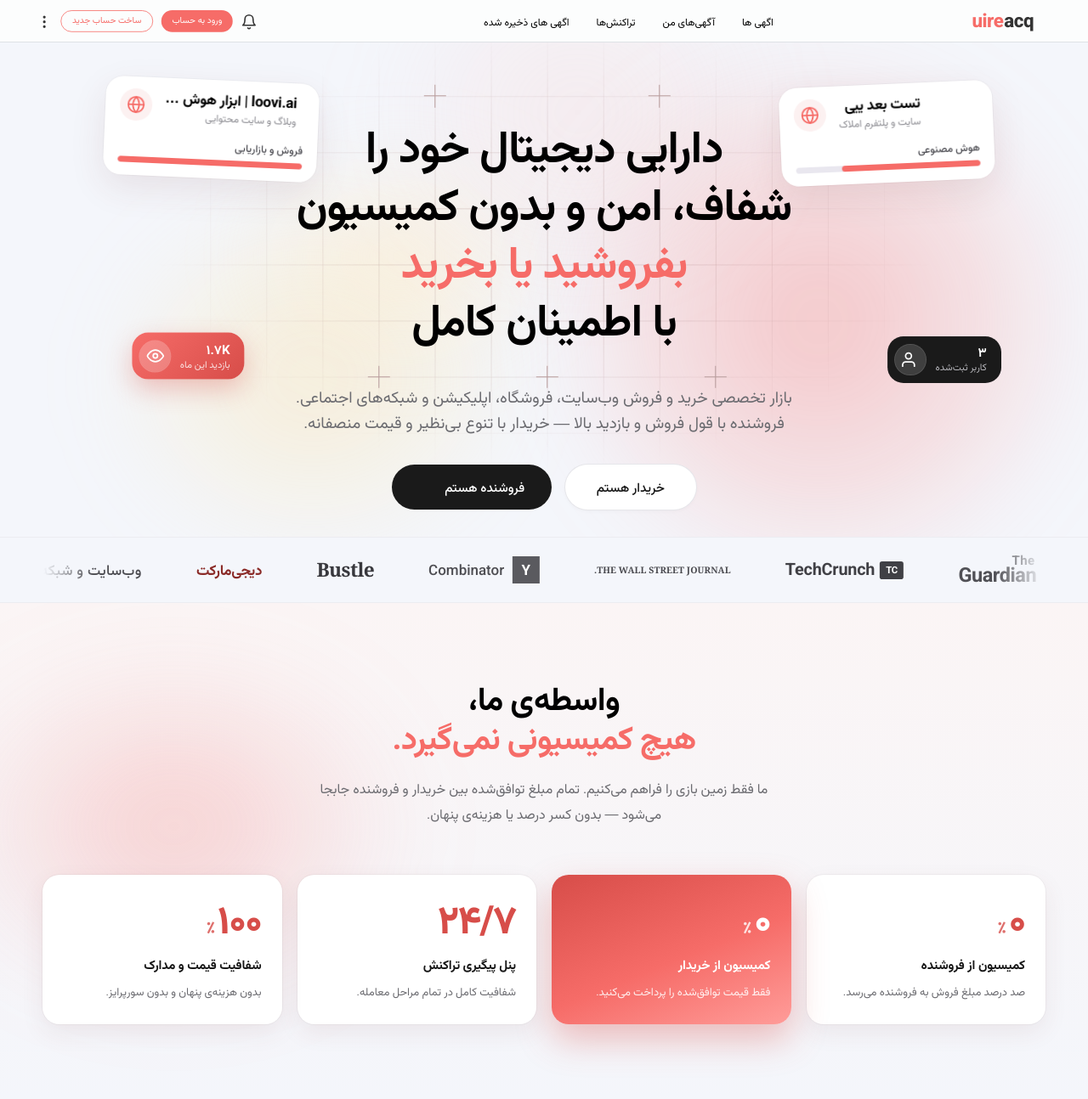
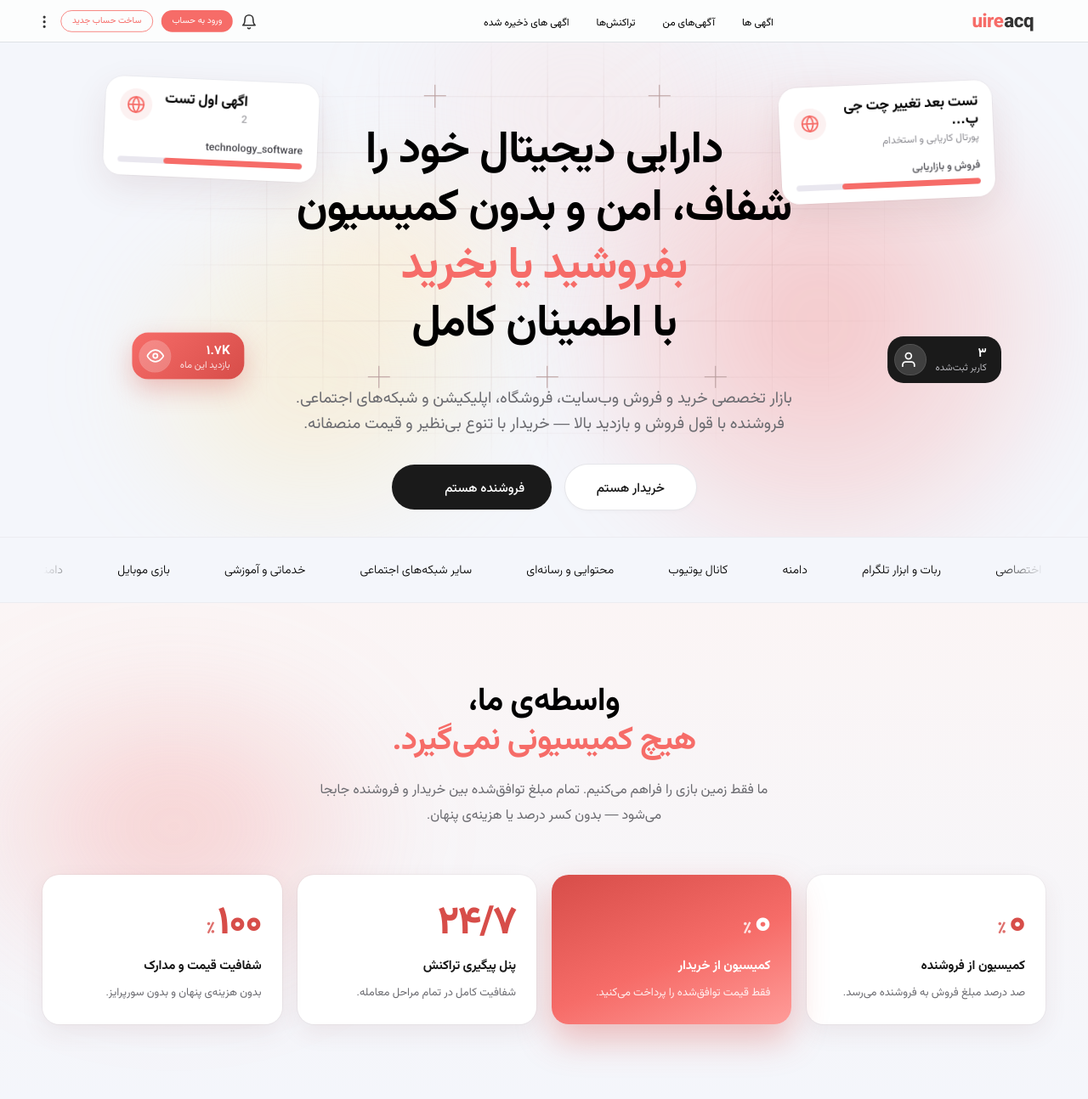
Before and after one commit to yhyaa79/web_advertising, a Django app: page / in a window 1280 px wide. Shown: the top 1294 px of the page at 85% size. Run offline with Django 4.2, Linux system fonts and the light colour scheme; data comes from the database, SQL or seed files in the repository; both versions use the stored data as it was after the commit.

Commit message:
Redesign

```diff
--- a/core/views.py
+++ b/core/views.py
@@ -8,6 +8,9 @@ from django.db.models import Count, Sum, Avg, Q, F, Case, When, DecimalField, Mi
 from listings.models import Listing, Category, ViewsDataPoint, IncomeDataPoint
 from accounts.models import SavedListing
 from django.views.generic import TemplateView
+import random
+from django.urls import reverse
+
 
 class ComingSoonView(TemplateView):
     template_name = 'coming_soon.html'
@@ -270,6 +273,39 @@ def format_number(num):
     return str(int(num))
 
 
+def get_strip_items():
+    """
+    ساخت لیست به‌هم‌ریخته از دسته‌بندی‌ها و زیردسته‌ها
+    برای نمایش در نوار متحرک صفحه اصلی.
+    """
+    items = []
+
+    # دسته‌های اصلی پلتفرم + زیردسته‌هایشان
+    for slug, label, subs in Category.PLATFORM_CATEGORIES:
+        items.append({
+            'type': 'category',
+            'label': label,
+            'slug': slug,
+            'url': f"{reverse('listings:listing_list')}?category={slug}",
+        })
+        for sub_slug, sub_label in subs:
+            items.append({
+                'type': 'subcategory',
+                'label': sub_label,
+                'slug': sub_slug,
+                'url': f"{reverse('listings:listing_list')}?category={sub_slug}",
+            })
+
+    # اگر خواستی دسته‌های فعالیت را هم قاطی کنی، این بلاک را فعال کن:
+    # for slug, label, subs in Listing.ACTIVITY_CATEGORIES:
+    #     items.append({...})
+    #     for sub_slug, sub_label in subs:
+    #         items.append({...})
+
+    random.shuffle(items)   # به‌هم‌ریختن
+    return items
+
+
 def home(request):
     """صفحه اصلی با داده‌های دینامیک جامع"""
 
@@ -318,6 +354,8 @@ def home(request):
 
         # توابع کمکی
         'format_number': format_number,
+
+        'strip_items': get_strip_items(),
     }
 
     from listings.models import Category, Listing
--- a/static/css/home.css
+++ b/static/css/home.css
@@ -513,7 +513,9 @@ a:focus-visible {
     width: max-content;
     height: 100%;
     margin-right: calc(var(--k) * -9);
-    animation: scroll 45s linear infinite;
+    /* مدت را JS تعیین می‌کند */
+    animation: scroll var(--marquee-duration, 45s) linear infinite;
+    will-change: transform;
 }
 
 .set {
@@ -533,8 +535,9 @@ a:focus-visible {
     display: flex;
     align-items: center;
     white-space: nowrap;
-    color: #4d4d52;
     flex: none;
+    font-size: calc(var(--k) * 7.5);
+    font-weight: 300;
 }
 
 .lg-nyt {
--- a/templates/core/home.html
+++ b/templates/core/home.html
@@ -133,36 +133,45 @@
   </section>
 
 
-  <!-- press strip -->
-  <section class="strip" aria-label="رسانه‌های همراه">
+  <!-- ═══════════ strip: دسته‌بندی و زیردسته‌های داینامیک ═══════════ -->
+  {% if strip_items %}
+  <section class="strip" aria-label="دسته‌بندی‌ها و زیردسته‌ها">
     <div class="strip-in">
       <div class="marquee">
         <div class="track">
+
           <div class="set">
-            <span class="lg lg-nyt">The New York Times</span>
-            <span class="lg lg-guardian"><small>The</small><b>Guardian</b></span>
-            <span class="lg lg-tc"><i>TC</i>TechCrunch</span>
-            <span class="lg lg-wsj">The Wall Street Journal.</span>
-            <span class="lg lg-yc"><i>Y</i>Combinator</span>
-            <span class="lg lg-bust">Bustle</span>
-            <span class="lg lg-digi">دیجی‌مارکت</span>
-            <span class="lg lg-web">وب‌سایت و شبکه اجتماعی</span>
+            {% for item in strip_items %}
+              <a href="{{ item.url }}"
+                 class="lg {% if item.type == 'category' %}lg-cat{% else %}lg-sub{% endif %}">
+                {% if item.type == 'category' %}
+                  <i class="lg-dot"></i>{{ item.label }}
+                {% else %}
+                  {{ item.label }}
+                {% endif %}
+              </a>
+            {% endfor %}
           </div>
+
           <div class="set" aria-hidden="true">
-            <span class="lg lg-nyt">The New York Times</span>
-            <span class="lg lg-guardian"><small>The</small><b>Guardian</b></span>
-            <span class="lg lg-tc"><i>TC</i>TechCrunch</span>
-            <span class="lg lg-wsj">The Wall Street Journal.</span>
-            <span class="lg lg-yc"><i>Y</i>Combinator</span>
-            <span class="lg lg-bust">Bustle</span>
-            <span class="lg lg-digi">دیجی‌مارکت</span>
-            <span class="lg lg-web">وب‌سایت و شبکه اجتماعی</span>
+            {% for item in strip_items %}
+              <a href="{{ item.url }}"
+                 class="lg {% if item.type == 'category' %}lg-cat{% else %}lg-sub{% endif %}"
+                 tabindex="-1">
+                {% if item.type == 'category' %}
+                  <i class="lg-dot"></i>{{ item.label }}
+                {% else %}
+                  {{ item.label }}
+                {% endif %}
+              </a>
+            {% endfor %}
           </div>
+
         </div>
       </div>
     </div>
   </section>
-
+  {% endif %}
 
 
 
@@ -942,4 +951,38 @@
 
 </main>
 
+
+<script>
+(function initMarqueeSpeed() {
+  // سرعت دلخواه: پیکسل بر ثانیه
+  const SPEED = 50;   // ← هر عددی که دوست داری
+
+  function setup(marquee) {
+    const track = marquee.querySelector('.track');
+    const set   = track && track.querySelector('.set');
+    if (!track || !set) return;
+
+    const update = () => {
+      const width = set.getBoundingClientRect().width;
+      if (!width) return;
+      // مدت = مسافت / سرعت  → عرض یک set تقسیم بر px/s
+      const duration = width / SPEED;
+      track.style.animationDuration = duration.toFixed(2) + 's';
+    };
+
+    update();
+
+    // اگر تعداد آیتم‌ها یا فونت عوض شد، دوباره حساب کن
+    if (window.ResizeObserver) {
+      const ro = new ResizeObserver(update);
+      ro.observe(set);
+    } else {
+      window.addEventListener('resize', update);
+    }
+  }
+
+  document.querySelectorAll('.marquee').forEach(setup);
+})();
+</script>
+
 {% endblock %}
```
Also changed, not shown: static/css/listing_detail.css (+4 -9 lines), db.sqlite3.
